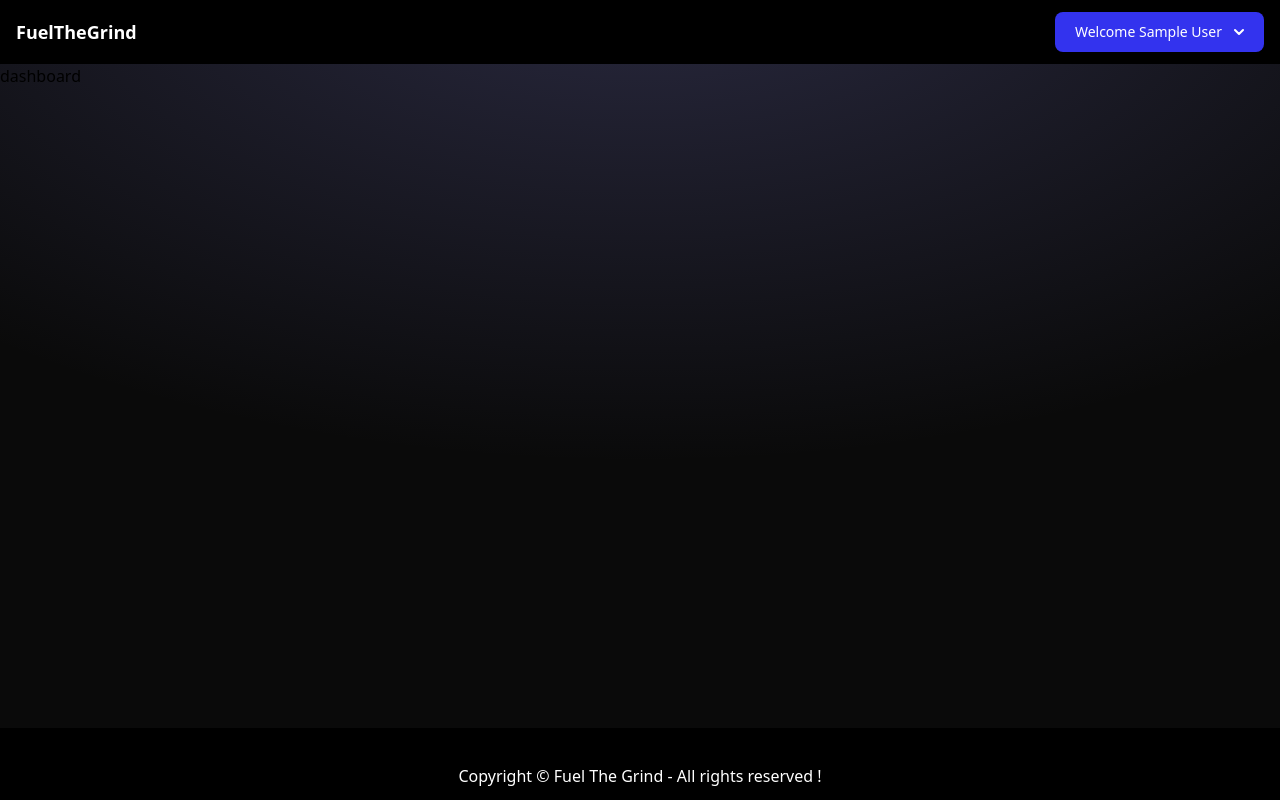
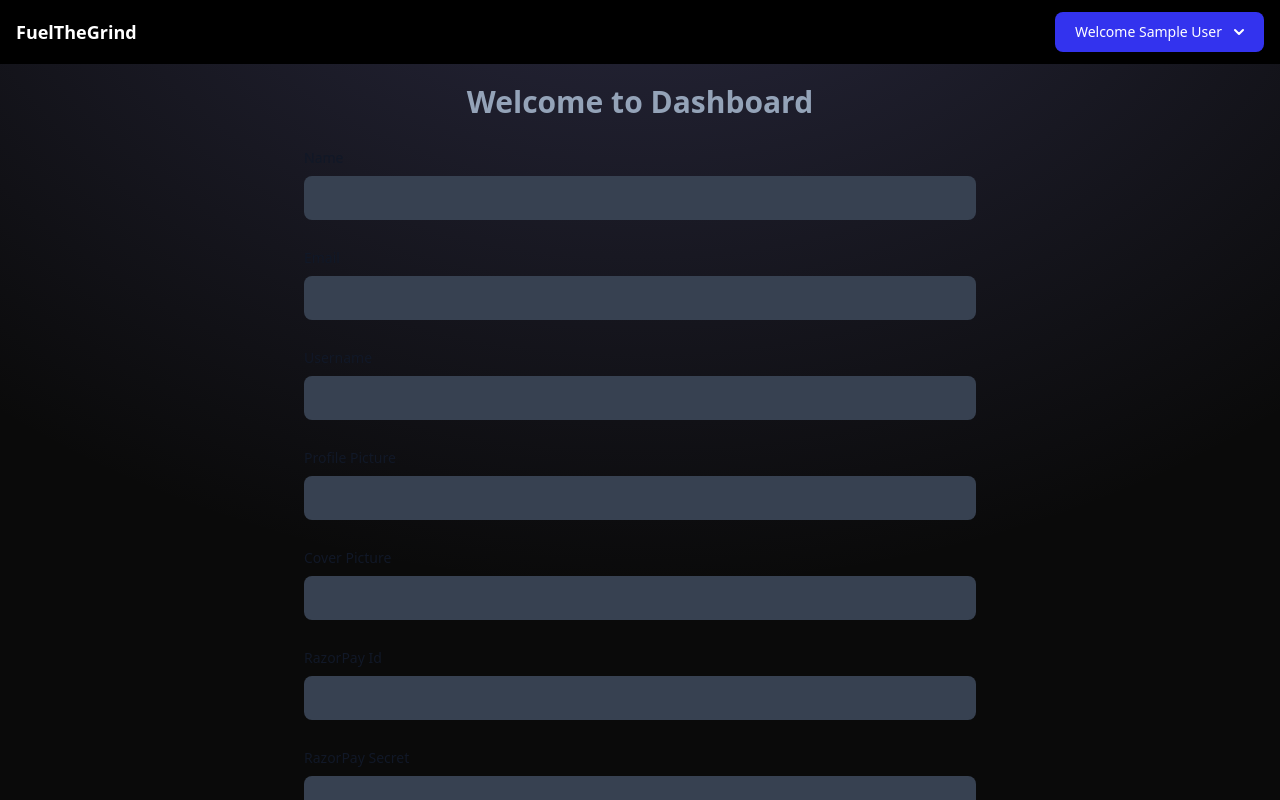
Before and after one commit to swastikpratik-bit/FuelTheGrind, a Next.js app: page /dashboard in a window 1280 px wide. Shown: the top 800 px of the page. Built offline with nearby package versions, Linux system fonts and the light colour scheme; no server answers; sample sign-in values are in the browser's storage.

Commit message:
db and dashboard done

```diff
--- a/app/[username]/page.tsx
+++ b/app/[username]/page.tsx
@@ -27,7 +27,7 @@ const Username : React.FC<MyComponentProps>  = ({params}) => {
           Creating a podcast with ben avery, devan costa and jace avery
         </div>
         <div className='text-slate-400'>
-          8,606 members  280 posts  $35,080/month
+          8,606 members . 280 posts . $35,080/month
         </div>
       </div>
 
@@ -47,7 +47,24 @@ const Username : React.FC<MyComponentProps>  = ({params}) => {
         </div>
 
         <div className='makepayment w-1/2 bg-slate-800 rounded-lg p-10 text-white '>
+            <h2 className='text-2xl font-bold my-5'>Make a Payment</h2>
+            <div className='flex gap-2 py-5 flex-col'>
+              <input type="text" className='w-full p-3 rounded-lg bg-slate-700' placeholder='Enter Name'/>
+              <input type="text" className='w-full p-3 rounded-lg bg-slate-700' placeholder='Enter Message'/>
+              <input type="text" className='w-full p-3 rounded-lg bg-slate-700' placeholder='Enter Amount'/>
+              <button type="button" className="text-white bg-blue-700 hover:bg-blue-800 focus:ring-4 focus:outline-none focus:ring-blue-300 font-medium rounded-lg text-sm px-5 py-2.5 text-center inline-flex items-center dark:bg-blue-600 dark:hover:bg-blue-700 dark:focus:ring-blue-800">
+              Pay
+              <svg className="rtl:rotate-180 w-3.5 h-3.5 ms-2 text-center items-center" aria-hidden="true" xmlns="http://www.w3.org/2000/svg" fill="none" viewBox="0 0 14 10">
+              <path stroke="currentColor" stroke-linecap="round" stroke-linejoin="round" stroke-width="2" d="M1 5h12m0 0L9 1m4 4L9 9"/>
+              </svg>
+              </button>
+            </div>
 
+            <div className='flex gap-3'>
+              <button className='bg-slate-700 p-3 rounded-lg'>Pay $10</button>
+              <button className='bg-slate-700 p-3 rounded-lg'>Pay $20</button>
+              <button className='bg-slate-700 p-3 rounded-lg'>Pay $50</button>
+            </div>
         </div>
       </div>
     </div>
--- a/app/api/auth/[...nextauth]/route.ts
+++ b/app/api/auth/[...nextauth]/route.ts
@@ -1,10 +1,14 @@
-import NextAuth from 'next-auth'
+import Username from '@/app/[username]/page';
+import { connetToDatabase } from '@/lib/utils';
+import { User } from '@/models/User';
+import NextAuth, { Account, Profile } from 'next-auth'
+import { AdapterUser } from 'next-auth/adapters';
+import { CredentialInput } from 'next-auth/providers/credentials';
 import GitHubProvider from "next-auth/providers/github"
 
 
 
-
-export const authoptions =  NextAuth({
+export const authoptions = NextAuth({
   providers: [
     // OAuth authentication providers...
     GitHubProvider({
@@ -12,8 +16,32 @@ export const authoptions =  NextAuth({
       clientSecret: process.env.GITHUB_SECRET!
     }),
 
-    ]
+  ],
+  callbacks: {
+    async signIn({ user , account , profile , email , credentials }): Promise<string | boolean> {
+      if (account?.provider === "github") {
+        await  connetToDatabase();
+
+        const curUser = await User.findOne({email : email});
+
+        if(!curUser){
+          const newUser = await User.create({
+            email : user.email  ,
+            username : user.email?.split("@")[0],
+            name : user.name,
+          })
+        }
+      }
+      return true;
+    },
+    async session({session , user , token}){
+      // console.log(session);
+      const dbUser = await User.findOne({email : session.user?.email})
+        session.user?.name ? dbUser.username : 'Unknown';
+      return session;
+    }
+  }
 })
 
 
-export {authoptions as GET  , authoptions as POST};
+export { authoptions as GET, authoptions as POST };
--- a/app/dashboard/page.tsx
+++ b/app/dashboard/page.tsx
@@ -1,9 +1,10 @@
 "use client"
+import Dashboard from '@/components/Dashboard';
 import { useSession } from 'next-auth/react'
 import { useRouter } from 'next/navigation';
 import React from 'react'
 
-const Dashboard = () => {
+const Page = () => {
   const {data : session } = useSession();
 
   if(!session){
@@ -13,9 +14,10 @@ const Dashboard = () => {
 
   return (
     <div>
-      dashboard
+      <Dashboard/>
+
     </div>
   )
 }
 
-export default Dashboard
+export default Page;
--- a/app/layout.tsx
+++ b/app/layout.tsx
@@ -31,7 +31,7 @@ export default function RootLayout({
     <html lang="en">
       <SessionWrapper>
           <body
-            className={`${geistSans.variable} ${geistMono.variable} antialiased`}
+            className={`${geistSans.variable} ${geistMono.variable} antialiased bg-neutral-950 bg-[radial-gradient(ellipse_80%_80%_at_50%_-20%,rgba(120,119,198,0.3),rgba(255,255,255,0))]`}
           >
               <Navbar/>
               {/* <div className="min-h-[83vh] text-white ">
@@ -43,7 +43,7 @@ export default function RootLayout({
               </div> */}
 
 
-<div className="min-h-[83vh] top-0 z-[-2] h-full w-full bg-neutral-950 bg-[radial-gradient(ellipse_80%_80%_at_50%_-20%,rgba(120,119,198,0.3),rgba(255,255,255,0))]">{children}</div>
+<div className="min-h-[83vh] top-0 z-[-2] h-full w-full ">{children}</div>
 {/* <div className="min-h-[83vh] top-0 z-[-2] h-full w-full bg-[#000000] bg-[radial-gradient(#ffffff33_1px,#00091d_1px)] bg-[size:20px_20px]"> {children}</div> */}
               <Footer/>
           </body>
--- /dev/null
+++ b/components/Dashboard.tsx
@@ -0,0 +1,95 @@
+"use client"
+import { useSession } from 'next-auth/react'
+import { useRouter } from 'next/navigation';
+import React, { useEffect, useState } from 'react'
+
+const Dashboard = () => {
+
+    const {data : session}   =  useSession();
+
+    const router = useRouter();
+
+    interface FormState {
+        name: string;
+        email: string;
+        username: string;
+        profilePicture: string;
+        coverImage: string;
+        razorpayId: string;
+        razorpaySecret: string;
+    }
+      const [form, setForm] = useState<FormState>({
+        name: "",
+        email: "",
+        username: "",
+        profilePicture: "",
+        coverImage: "",
+        razorpayId: "",
+        razorpaySecret: "",
+      });
+
+
+
+    useEffect(()=>{
+        if(!session){
+            router.push("/login");
+        }
+    } , [router , session]);
+
+    const handleChange = (event: React.ChangeEvent<HTMLInputElement>) => {
+        const { name, value } = event.target;
+        setForm((prevForm) => ({ ...prevForm, [name]: value }));
+    };
+
+
+  return (
+    <div>
+        <h1 className='text-center my-5 text-3xl font-bold text-slate-400'>Welcome to Dashboard</h1>
+
+        <form className='max-w-2xl mx-auto flex flex-col gap-3'>
+            <div className='my-2'>
+                <label htmlFor="name" className='block mb-2 text-sm font-medium text-gray-900 dark:text-white'>Name</label>
+                <input value={form.name} type="text" onChange={handleChange} name='name'  id='name' className='block  w-full p-3 text-gray-200 border-gray-300 rounded-lg bg-gray-700 text-sm  focus:ring-blue-500 focus:border-blue-500 ' />
+            </div>
+            <div className='my-2'>
+                <label htmlFor="email" className='block mb-2 text-sm font-medium text-gray-900 dark:text-white'>Email</label>
+                <input value={form.email} type="text" onChange={handleChange} name='email'  id='email' className='block  w-full p-3 text-gray-900 border-gray-300 rounded-lg bg-gray-700 text-sm focus:ring-blue-500 focus:border-blue-500' />
+            </div>
+            <div className='my-2'>
+                <label htmlFor="username" className='block mb-2 text-sm font-medium text-gray-900 dark:text-white'>Username</label>
+                <input value={form.username} type="text" onChange={handleChange} name='username'  id='username' className='block  w-full p-3 text-gray-900 border-gray-300 rounded-lg bg-gray-700 text-sm focus:ring-blue-500 focus:border-blue-500' />
+            </div>
+            <div className='my-2'>
+                <label htmlFor="profilePicture" className='block mb-2 text-sm font-medium text-gray-900 dark:text-white'>Profile Picture</label>
+                <input value={form.profilePicture} type="text" onChange={handleChange} name='profilePicture'  id='profilePicture' className='block  w-full p-3 text-gray-900 border-gray-300 rounded-lg bg-gray-700 text-sm focus:ring-blue-500 focus:border-blue-500' />
+            </div>
+            <div className='my-2'>
+                <label htmlFor="coverImage" className='block mb-2 text-sm font-medium text-gray-900 dark:text-white'>Cover Picture</label>
+                <input value={form.coverImage} type="text" onChange={handleChange} name='coverImage'  id='coverImage' className='block  w-full p-3 text-gray-900 border-gray-300 rounded-lg bg-gray-700 text-sm focus:ring-blue-500 focus:border-blue-500' />
+            </div>
+            <div className='my-2'>
+                <label htmlFor="razorpayId" className='block mb-2 text-sm font-medium text-gray-900 dark:text-white'>RazorPay Id</label>
+                <input value={form.razorpayId} type="text" onChange={handleChange} name='razorpayId'  id='razorpayId' className='block  w-full p-3 text-gray-900 border-gray-300 rounded-lg bg-gray-700 text-sm focus:ring-blue-500 focus:border-blue-500' />
+            </div>
+            <div className='my-2'>
+                <label htmlFor="razorpaySecret" className='block mb-2 text-sm font-medium text-gray-900 dark:text-white'>RazorPay Secret</label>
+                <input value={form.razorpaySecret} type="text" onChange={handleChange} name='razorpaySecret'  id='razorpaySecret' className='block  w-full p-3 text-gray-900 border-gray-300 rounded-lg bg-gray-700 text-sm focus:ring-blue-500 focus:border-blue-500' />
+            </div>
+
+            <button type="button" className="text-white  justify-center bg-blue-700 hover:bg-blue-800 focus:ring-4 focus:outline-none focus:ring-blue-300 font-medium rounded-lg text-sm px-5 py-3 text-center inline-flex items-center dark:bg-blue-600 dark:hover:bg-blue-700 dark:focus:ring-blue-800">
+                Save
+            </button>
+
+
+
+
+
+
+
+        </form>
+
+    </div>
+  )
+}
+
+export default Dashboard
--- a/components/Navbar.tsx
+++ b/components/Navbar.tsx
@@ -27,8 +27,8 @@ const Navbar = () => {
       <div className='relative'>
 
         {session ? (
-            <>
-              <button onClick={() => setShowdropdown(!showdropdown)} id="dropdownDefaultButton"  data-dropdown-toggle="dropdown" className="text-white bg-[#33e] hover:bg-[#33g] focus:ring-4 focus:outline-none focus:ring-blue-300 font-medium rounded-lg text-sm px-5 py-2.5 text-center inline-flex items-center dark:bg-[#33e] dark:hover:bg-[#33g] dark:focus:ring-blue-800" type="button">Welcome {session.user?.name}<svg className="w-2.5 h-2.5 ms-3" aria-hidden="true" xmlns="http://www.w3.org/2000/svg" fill="none" viewBox="0 0 10 6">
+            <div >
+              <button onClick={() => setShowdropdown(!showdropdown)} id="dropdownDefaultButton" data-dropdown-toggle="dropdown" className="text-white bg-[#33e] hover:bg-[#33g] focus:ring-4 focus:outline-none focus:ring-blue-300 font-medium rounded-lg text-sm px-5 py-2.5 text-center inline-flex items-center dark:bg-[#33e] dark:hover:bg-[#33g] dark:focus:ring-blue-800" type="button">Welcome {session.user?.name}<svg className="w-2.5 h-2.5 ms-3" aria-hidden="true" xmlns="http://www.w3.org/2000/svg" fill="none" viewBox="0 0 10 6">
               <path stroke="currentColor" strokeLinecap="round" strokeLinejoin="round" strokeWidth="2" d="m1 1 4 4 4-4"/>
               </svg>
               </button>
@@ -45,7 +45,7 @@ const Navbar = () => {
                     </li>
                   </ul>
               </div>
-            </>
+            </div>
         ): (
           <Link href={"/login"}>
           <button type="button" className={`text-white bg-[#33e] hover:bg-[#33g] focus:outline-none focus:ring-4 focus:ring-blue-300 font-medium rounded-full text-sm px-5 py-2.5 text-center me-2 mb-2 dark:bg-[#33e] dark:hover:bg-[#33g] dark:focus:ring-blue-800 `}>LogIn</button>
--- /dev/null
+++ b/models/User.ts
@@ -0,0 +1,32 @@
+import mongoose, { model, Schema } from "mongoose";
+
+
+const UserSchema = new Schema({
+    email : {
+        type : String,
+        required : true
+    },
+    name : {
+        type : String,
+    },
+    username : {
+        type : String,
+        required : true
+    },
+    profilepic : {
+        type : String,
+    },
+    coverpic : {
+        type : String,
+    },
+    createdAt: {
+        type : Date,
+        default : Date.now,
+    },
+    updatedAt: {
+        type : Date,
+        default : Date.now,
+    }
+});
+
+export const User  =  mongoose.models?.User ||  mongoose.model("User" , UserSchema);
--- a/package.json
+++ b/package.json
@@ -12,6 +12,7 @@
     "@tabler/icons-react": "^3.17.0",
     "clsx": "^2.1.1",
     "framer-motion": "^11.5.6",
+    "mongoose": "^8.6.3",
     "next": "14.2.13",
     "next-auth": "^4.24.7",
     "react": "^18",
```
Also changed, not shown: lib/utils.ts (+21 -0 lines), models/Payments.ts (added, +34 -0 lines), 1 other file (tests, documents, lock files or other folders). Lines whose indentation alone changed are shown as unchanged.
